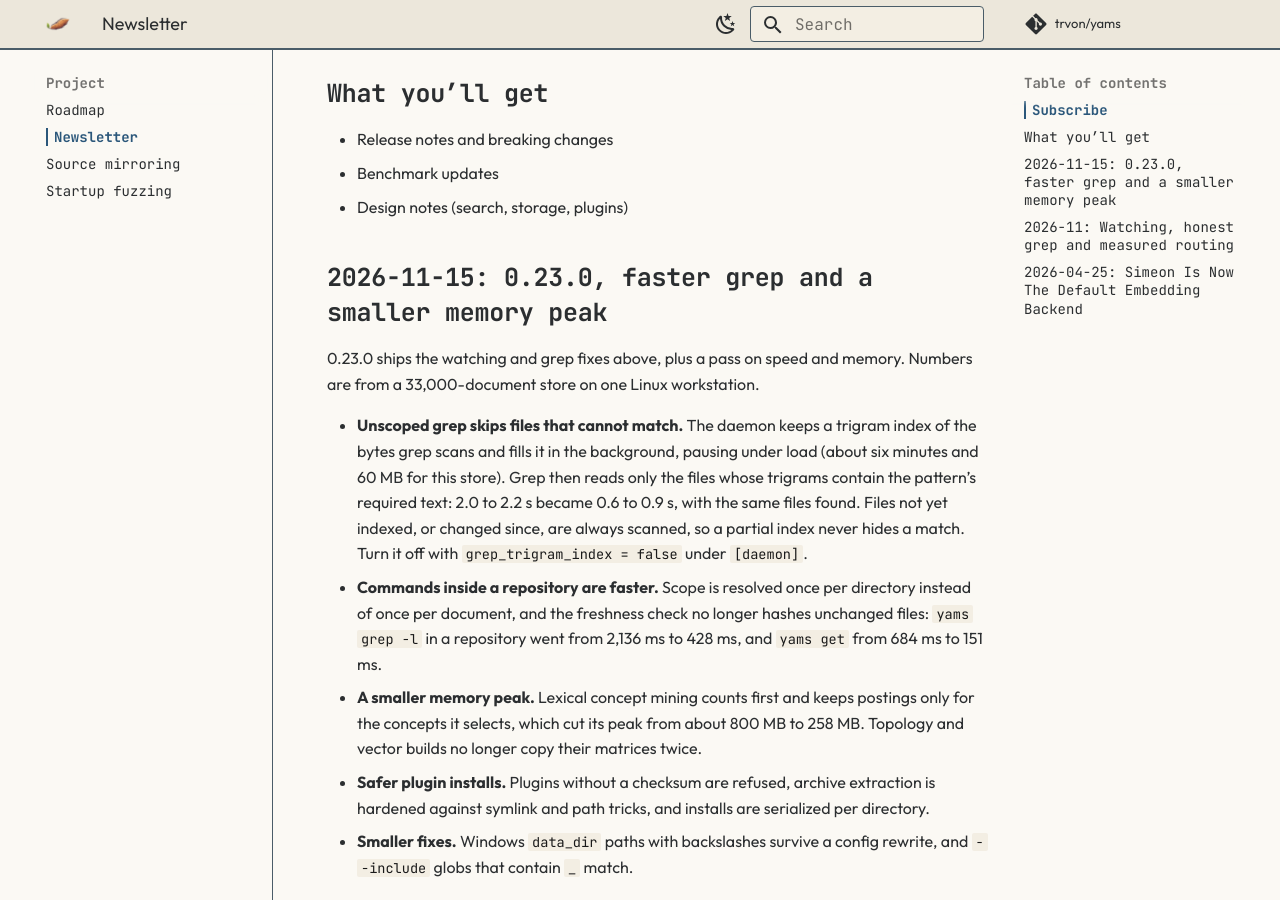
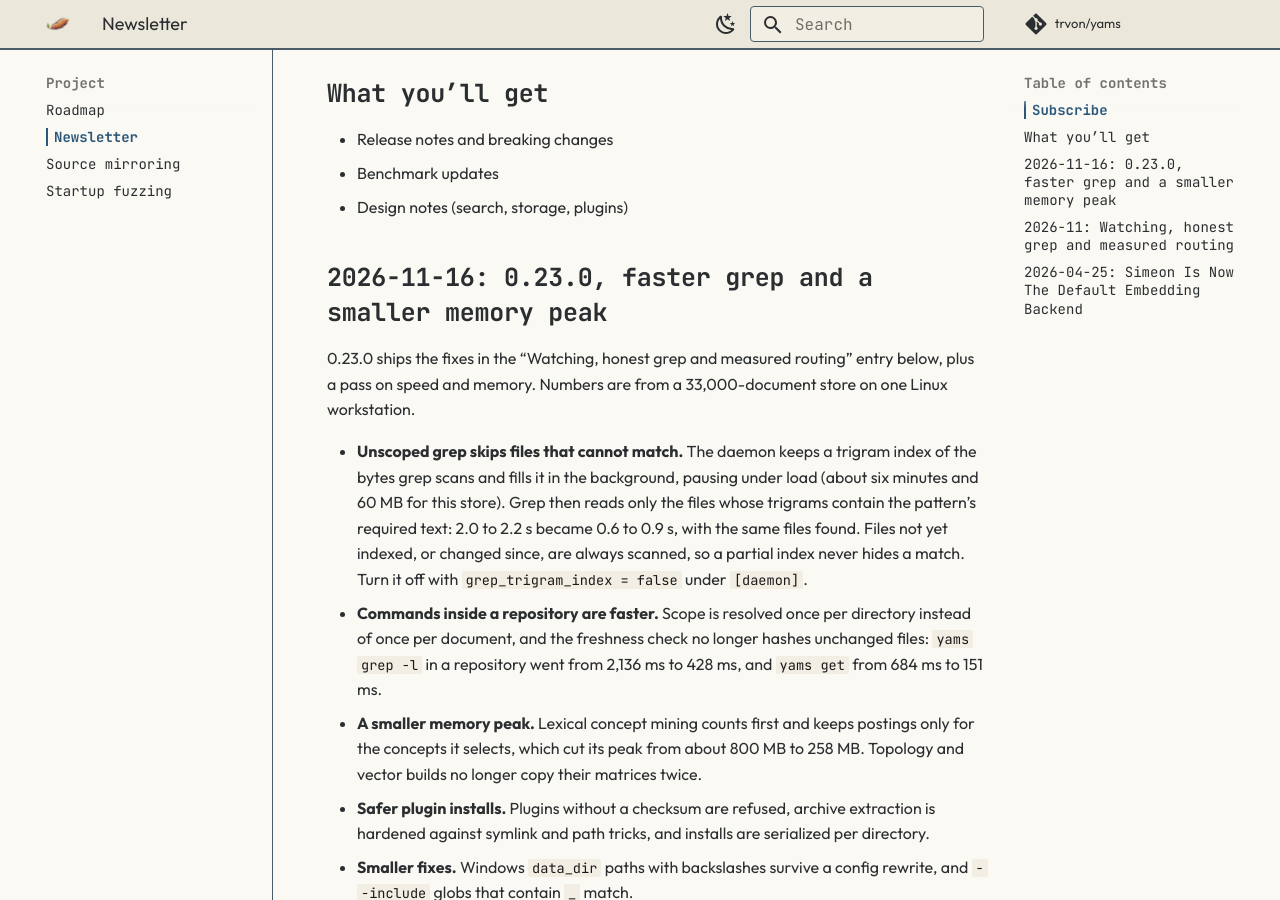
Before and after one commit to trvon/yams, an MkDocs documentation site: the page built from docs/newsletter.md, in a window 1280 px wide and 900 px high, scrolled down 412 px. Built offline with MkDocs 1.6.1 and Material for MkDocs 9.7.7, drawn with Linux system fonts in a browser that asks for light colours; comment, search, counter and statistics services are not loaded.

Commit message:
docs(newsletter): date the 0.23.0 entry by its publication and point to the entry below
Signed-off-by: trvon <git@trevon.dev>

```diff
--- a/docs/newsletter.md
+++ b/docs/newsletter.md
@@ -13,9 +13,10 @@ Product updates and occasional deep-dives.
 - Benchmark updates
 - Design notes (search, storage, plugins)
 
-## 2026-11-15: 0.23.0, faster grep and a smaller memory peak
+## 2026-11-16: 0.23.0, faster grep and a smaller memory peak
 
-0.23.0 ships the watching and grep fixes above, plus a pass on speed and memory.
+0.23.0 ships the fixes in the "Watching, honest grep and measured routing" entry
+below, plus a pass on speed and memory.
 Numbers are from a 33,000-document store on one Linux workstation.
 
 - **Unscoped grep skips files that cannot match.** The daemon keeps a trigram
```
